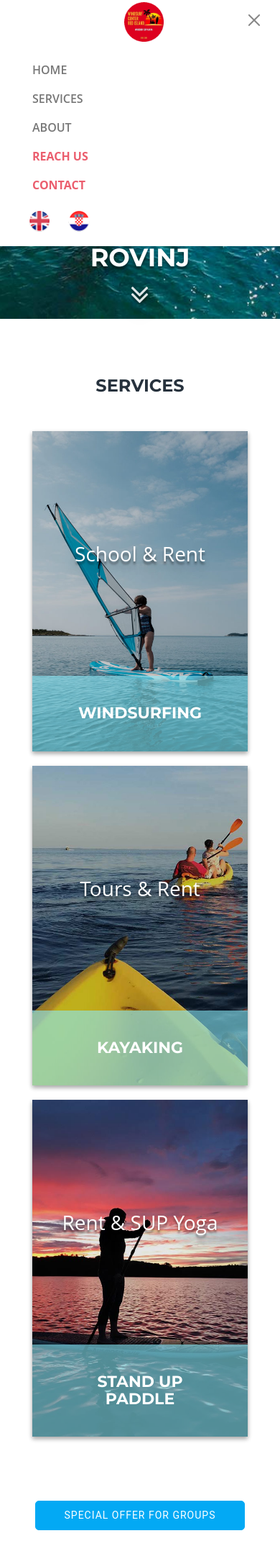
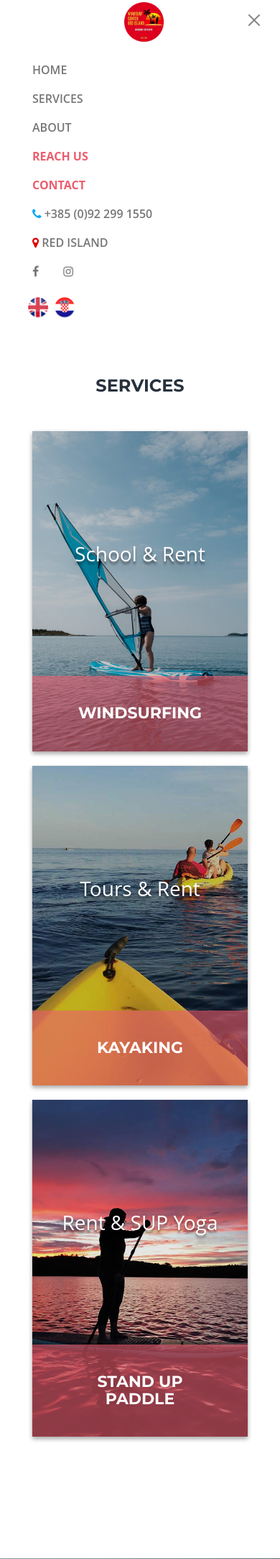
Before and after one commit to igrach123/windsurfing-rovinj, a PHP site: page / in a window 390 px wide, after a click on "Toggle navigation". Shown: the top 2166 px of the page at 72% size. Run offline with PHP 8.4, Linux system fonts and the light colour scheme.

Commit message:
started wokring on top location map and modal

```diff
--- a/css/style.css
+++ b/css/style.css
@@ -1242,6 +1242,10 @@ h2.pmd-card-title-text {
   .instagram-modal-link-sm:hover .fa {
     color: #bc2a8d !important; }
 
+@media only screen and (min-width: 320px) {
+  .fb-top,
+  .in-top {
+    display: inline-block !important; } }
 html {
   padding: 0px 0px;
   margin: 0px 0px; }
@@ -1674,13 +1678,38 @@ header {
 @media only screen and (min-width: 320px) {
   #lang-id {
     margin-top: 15px;
-    margin-left: 0%;
+    margin-left: 2%;
     font-size: 18px; }
     #lang-id a {
       display: inline;
-      padding: 5px 10px; }
+      padding: 1px 1px;
+      border-radius: 50%; }
       #lang-id a img {
         width: 30px; }
+    #lang-id a:hover, #lang-id a:active {
+      box-shadow: 0 3px 6px rgba(0, 0, 0, 0.16), 0 3px 6px rgba(0, 0, 0, 0.23);
+      -webkit-box-shadow: 0 3px 6px rgba(0, 0, 0, 0.16), 0 3px 6px rgba(0, 0, 0, 0.23);
+      -moz-box-shadow: 0 3px 6px rgba(0, 0, 0, 0.16), 0 3px 6px rgba(0, 0, 0, 0.23); }
+    #lang-id a:focus::before.a:hover::before {
+      text-decoration: none;
+      -webkit-transform: translate(-50%, 0) scaleX(1);
+              transform: translate(-50%, 0) scaleX(1); }
+    #lang-id a::before {
+      content: '';
+      position: absolute;
+      left: 50%;
+      bottom: 0;
+      width: 80%;
+      height: 2px;
+      background-color: inherit;
+      -webkit-transform-origin: center;
+              transform-origin: center;
+      -webkit-transform: translate(-50%, 0) scaleX(0);
+              transform: translate(-50%, 0) scaleX(0);
+      -webkit-transition: -webkit-transform 0.3s ease-in-out;
+      transition: -webkit-transform 0.3s ease-in-out;
+      transition: transform 0.3s ease-in-out;
+      transition: transform 0.3s ease-in-out, -webkit-transform 0.3s ease-in-out; }
     #lang-id .language button {
       color: rgba(0, 0, 0, 0.54);
       background-color: rgba(0, 210, 255, 0.5);
@@ -1720,6 +1749,12 @@ header {
       color: #eb5e6e;
       white-space: nowrap;
       font-size: 120%; } }
+@media only screen and (min-width: 320px) {
+  .top-phone {
+    color: #03a9f4; }
+
+  .top-map {
+    color: #dd0000; } }
 @media only screen and (min-width: 768px) {
   #call {
     padding: 5px;
@@ -1943,7 +1981,7 @@ header {
       padding: 40px;
       margin-bottom: 0;
       color: #ffffff;
-      background-color: rgba(137, 233, 248, 0.6);
+      background-color: rgba(235, 94, 110, 0.6);
       font-weight: 900;
       transition: 0.6s ease-in-out;
       -webkit-transition: 0.6s ease-in-out; }
--- a/footer.php
+++ b/footer.php
@@ -73,29 +73,38 @@
                     <li>
                         <h5> <span class="fa fa-map-marker"></span> BOAT DOCKING STATIONS </h5>
                     </li>
-                    <li><a href="https://goo.gl/maps/BCngHH2HKN8RS5WS7" target="_blank">Delfin Dock Station</a>
-                    </li>
-                    <li><a href="https://goo.gl/maps/iinY4j5iNL1tbNKc9" target="_blank">Mali Mol - Piccolo Molo, Trg
-                            Maršala Tita</a>
+                    <li><a href="https://goo.gl/maps/BCngHH2HKN8RS5WS7" target="_blank"
+                            class="btn btn-default btn-sm"><span class="fa fa-map-marker"></span> Delfin
+                            Dock Station</a> <br>
+                        <b class="text-muted">To Windsurf Centar - Red Island</b>
                     </li>
                     <br>
-                    <li class="text-left">
-                        <button id="brod" class="btn btn-info btn-sm" data-toggle="modal" type="button"
-                            data-target="#boat">BOAT SCHEDULE
+                    <li><a href="https://goo.gl/maps/iinY4j5iNL1tbNKc9" target="_blank"
+                            class="btn btn-default btn-sm"><span class="fa fa-map-marker"></span> Mali
+                            Mol
+                            Trg
+                            Maršala Tita</a> <br>
+                        <b class="text-muted">To Windsurf Centar - Red Island</b>
+                    </li>
+                    <br>
+                    <li class="">
+                        <button id="brod" class="btn btn-default btn-sm" data-toggle="modal" type="button"
+                            data-target="#boat"><span class="fa fa-clock-o"></span> BOAT SCHEDULE
                         </button>
                     </li>
 
                     <hr>
-                    <li>
+
+                    <li class="bot-contact">
                         <h5><span class="fa fa-phone"></span> TEL / <span class="fa fa-whatsapp"></span> WHATSAPP -
                             VIBER</h5>
                     </li>
-                    <li> <a href="tel:+385 (0)92299150"> +385 (0)92 299 150</a></li>
+                    <li class="bot-contact"> <a href="tel:+385 (0)92299150"> +385 (0)92 299 150</a></li>
                     <hr>
-                    <li>
+                    <li class="bot-contact">
                         <h5><span class="fa fa-envelope-o"></span> EMAIL</h5>
                     </li>
-                    <li>
+                    <li class="bot-contact">
                         <script TYPE="text/javascript">
                         emailE = ('info@windsurfing-rovinj' + '.com')
                         document.write('<a href="mailto:' + emailE + '">' + emailE + '</a>')
--- a/header.php
+++ b/header.php
@@ -41,6 +41,16 @@
 
                     <li><a data-scroll data-options='{ "easing": "easeInOutQuad" }' href="#footer"
                             class="scroll">CONTACT</a></li>
+                    <li class="visible-xs"><a href="tel:+385 (0)92 299 1550"> <span
+                                class="fa fa-phone top-phone"></span>
+                            +385 (0)92 299 1550</a> </li>
+                    <li class="visible-xs"> <a href="https://goo.gl/maps/ZRzkjmbGhNVTY5YY8" target="_blank"> <span
+                                class="fa fa-map-marker top-map"></span> RED ISLAND
+                        </a> </li>
+                    <li class="visible-xs"><a class="fb-top " href="https://www.facebook.com/wsurfrovinj/"
+                            target="_blank"><span class="fa fa-facebook "></span></a>
+                        <a class="in-top" href="https://www.instagram.com/windsurfingrovinj/" target="_blank">
+                            <span class="fa fa-instagram "></span></a></li>
                     <li id="lang-id">
                         <!-- <div class="dropdown language">
                             <button class="btn btn-warning btn-xs dropdown-toggle language" type="button"
--- a/index.php
+++ b/index.php
@@ -97,6 +97,7 @@
     <!-- unutra je samo div koji nesto zatvara -->
     <?php include "php/partner-slide.php" ?>
     <?php include "php/boat-times.php"?>
+    <?php include "php/top-location.php"?>
 
     <?php include "footer.php"?>
 
--- a/php/galery.php
+++ b/php/galery.php
@@ -3,7 +3,7 @@
 
     <div class="row">
         <div class="col-sm-12" id="bike-gallery">
-            <h3>GALLERY</h3>
+            <h2>GALLERY</h2>
             <!-- galerija -->
             <div id="collapseOne" class="panel-collapse collapse in" role="tabpanel" aria-labelledby="headingOne">
                 <div class="panel-body">
--- a/php/onama.php
+++ b/php/onama.php
@@ -1,5 +1,5 @@
 <div class="container-fluid no-padding" id="onama">
-
+    <h2 class="text-center">ABOUT US</h2>
     <div class="row text-center onama-wrapper">
         <div class="col-sm-6 onama-front ">
             <h3>OUR TEAM</h3>
@@ -7,7 +7,7 @@
         </div>
 
         <div class="col-sm-6 d  onama-front ocrvneom">
-            <h3>ABOUT US</h3>
+            <h3>WINDSURF CENTAR</h3>
             <p class=" text-justify text-muted">
                 <img src="img/crveni-bg.jpg" alt="red island rovinj" class="img-responsive card-2">
                 <b> Windsurf center Red Island </b> is established in the 1970s. It was one of the first windsurf
--- a/php/services.php
+++ b/php/services.php
@@ -39,10 +39,10 @@
             </div>
         </div>
         <br><br><br>
-        <div class="text-center">
+        <!-- <div class="text-center">
             <a href="#footer" class="btn btn-default scroll" data-scroll
                 data-options='{ "easing": "easeInOutQuad" }'>SPECIAL OFFER FOR GROUPS</a>
-        </div>
+        </div> -->
     </div>
 
 </section>
--- a/php/testimonials.php
+++ b/php/testimonials.php
@@ -1,5 +1,5 @@
 <section class="" id="peoplesay">
-    <h3 class="text-center">WHAT PEOPLE SAY</h3>
+    <h2 class="text-center">WHAT PEOPLE SAY</h2>
     <!-- OWL CAROUSEL -->
     <div id="testimonials" class="owl-carousel">
         <div class="testimonial">
--- /dev/null
+++ b/php/top-location.php
@@ -0,0 +1,137 @@
+<!-- MODAL KAYAKING-->
+<div id="top-location" class="modal fade" role="dialog" aria-labelledby="myModalLabel">
+    <div class="modal-dialog modal-lg" role="document">
+        <div class="modal-content text-justify">
+            <div class="modal-header">
+            <button type="button" class="close" data-dismiss="modal" aria-hidden="true"
+                    aria-label="Close">&times;</button>
+                <h4 class="modal-title">KAYAKING</h4>
+            </div>
+            <div class="modal-body">
+                <h5 class="services-sm-title">KAYAK RENTAL <span class="price-badge">80,00 HRK</span></h5>
+
+                <p class="text-muted">Possition of <strong>Windsurf center Red island</strong> is on hard of Rovinj
+                    archipelago. On a few
+                    minutes of paddeling on north side is situated Punta Corrente and quarry. From the south side of the
+                    center are situated the biggest and the most beautiful islands of Rovinj archipelago Maškin,
+                    Stturago, St. John and St John light house which is the most prominent island of North Adriatic.
+                    Every of this islands hiding untouched beaches and coves which can only come from the sea.
+                </p>
+                <hr>
+                <h5 class="services-sm-title">KAYAK SUNSET TOUR <span class="price-badge">200,00 HRK</span></h5>
+
+                <p class="text-muted">Eveyone already know that Rovinj have one of the most beautiful sunset, but if you
+                    want to expirience sunset with complete peace it will be good to move away on the sea without noise
+                    of engine, just with sounds of paddle, kayak and water.
+                    <strong>Sunset Tour</strong> start every day at 06:00 pm. Before sunset we visit islands Sturago and
+                    St. John and
+                    than we enjoy the sunset from the sea. During the sunset is big possibility to meet dolphins but we
+                    can not guarantee this.
+                    <br>
+                    <strong>Sunset Tour</strong> is easy (5 km) with easy paddleing tempo.
+
+                </p>
+                <hr>
+                <h5 class="services-sm-title">PRICE LIST</h5>
+                <h6 class="text-muted text-center h7"><b>RENTAL</b></h6>
+                <div class="table-responsive">
+                    <table class="table table-hover table-striped">
+                        <thead>
+                            <tr>
+                                <th scope="col">1H KAYAK RENTAL </th>
+                                <th scope="col">2H KAYAK RENTAL </th>
+                                <th scope="col">4H KAYAK RENTAL </th>
+                                <th scope="col">8H KAYAK RENTAL </th>
+
+
+
+                            </tr>
+                        </thead>
+                        <tbody>
+                            <tr>
+                                <td>80.00 kn</td>
+                                <td>150,00 kn</td>
+                                <td>250,00 kn</td>
+                                <td>400,00 kn</td>
+
+                            </tr>
+                        </tbody>
+                    </table>
+                </div>
+                <hr>
+                <h6 class="text-muted text-center h7"><b>TOUR</b></h6>
+                <div class="table-responsive">
+                    <table class="table table-hover table-striped">
+                        <thead>
+                            <tr>
+                                <th scope="col">KAYAK SUNSET TOUR 18:00-21:00 </th>
+                            </tr>
+                        </thead>
+                        <tbody>
+                            <tr>
+                                <td>200.00 kn</td>
+                            </tr>
+                        </tbody>
+                    </table>
+                </div>
+                <div class="text-center">
+                    <a href="img/kayak/kayak-price.jpg" class="btn btn-default ">DOWNLOAD PRICE
+                        LIST</a>
+                </div>
+                <hr>
+                <h5 class="services-sm-title">GALLERY & SOCIAL</h5>
+
+                <!-- galerija -->
+                <div id="collapseOne" class="panel-collapse collapse in" role="tabpanel" aria-labelledby="headingOne">
+                    <div class="panel-body">
+                        <div id="kayaking" class="row">
+                            <div class="botmargin col-xs-4 col-sm-6">
+                                <a href="img/kayak/k1.jpg" title="kayak tour">
+                                    <img src="img/kayak/k1_sm.jpg" data-src="img/kayak/k1_sm.jpg"
+                                        class="img img-responsive img-rounded " alt="kayak tour"></a>
+                            </div>
+                            <div class="botmargin col-xs-4 col-sm-3">
+                                <a href="img/kayak/k2.jpg" title="kayak tour">
+                                    <img src="img/kayak/k2_sm.jpg" data-src="img/kayak/k2_sm.jpg"
+                                        class="img img-responsive img-rounded " alt="kayak tour"></a>
+                            </div>
+                            <div class="botmargin col-xs-4 col-sm-3">
+                                <a href="img/kayak/k3.jpg" title="kayak tour">
+                                    <img src="img/kayak/k3_sm.jpg" data-src="img/kayak/k3_sm.jpg"
+                                        class="img img-responsive img-rounded " alt="kayak tour"></a>
+                            </div>
+                            <div class="botmargin col-xs-4 col-sm-3">
+                                <a href="img/kayak/k4.jpg" title="kayak tour">
+                                    <img src="img/kayak/k4_sm.jpg" data-src="img/kayak/k4_sm.jpg"
+                                        class="img img-responsive img-rounded " alt="kayak tour"></a>
+                            </div>
+                            <div class="botmargin col-xs-4 col-sm-3">
+                                <a href="img/kayak/k5.jpg" title="kayak tour">
+                                    <img src="img/kayak/k5_sm.jpg" data-src="img/kayak/k5_sm.jpg"
+                                        class="img img-responsive img-rounded " alt="kayak tour"></a>
+                            </div>
+                            <div class="botmargin col-xs-4 col-sm-3 visible-xs    ">
+                                <a href="img/kayak/k6.jpg" title="kayak tour">
+                                    <img src="img/kayak/k6_sm.jpg" data-src="img/kayak/k6_sm.jpg"
+                                        class="img img-responsive img-rounded " alt="kayak tour"></a>
+                            </div>
+
+                        </div>
+                    </div> <!-- panel body -->
+                </div> <!-- collapse one -->
+
+
+                <div class="modal-footer row">
+                    <div class="text-left social-wrapper pull-left">
+                        <a class="facebook-modal-link " href="https://www.facebook.com/wsurfrovinj/"
+                            target="_blank"><span class="fa fa-facebook fa-2x"></span></a>
+                        <a class="instagram-modal-link " href="https://www.instagram.com/windsurfingrovinj/"
+                            target="_blank">
+                            <span class="fa fa-instagram fa-2x"></span></a>
+                    </div>
+                    <button type="button" class="btn btn-primary pull-right" data-dismiss="modal">Close</button>
+                </div>
+            </div><!-- MODAL BODY -->
+        </div> <!-- modal content -->
+    </div><!-- end  of Modal dialog -->
+</div>
--- a/sass/_imghover.scss
+++ b/sass/_imghover.scss
@@ -45,7 +45,7 @@
     padding: 40px;
     margin-bottom: 0;
     color: $bg-white;
-    background-color: rgba($torkis-blue, 0.6);
+    background-color: rgba($main-orange, 0.6);
     font-weight: 900;
     transition: 0.6s ease-in-out;
     -webkit-transition: 0.6s ease-in-out;
@@ -70,6 +70,6 @@
 .s-img-h-3:focus {
   text-decoration: none;
   h3 {
-    background-color: rgba($torkis-blue, 1);
+    background-color: rgba($main-orange, 1);
   }
 }
--- a/sass/_social.scss
+++ b/sass/_social.scss
@@ -76,3 +76,9 @@
   background-color: inherit !important;
   border: 1px solid #bc2a8d;
 }
+@include xxs {
+  .fb-top,
+  .in-top {
+    display: inline-block !important;
+  }
+}
--- a/sass/style.scss
+++ b/sass/style.scss
@@ -584,15 +584,39 @@
     @include xxs {
         #lang-id{
             margin-top: 15px;
-            margin-left: 0%;
+            margin-left: 2%;
             font-size: 18px;
             a{
                 display: inline;
-                padding: 5px 10px;
+                padding: 1px 1px;
+                border-radius: 50%;
                 img{
                     width: 30px;
                 }
             }
+            a:hover,a:active{
+                box-shadow: 0 3px 6px rgba(0,0,0,0.16), 0 3px 6px rgba(0,0,0,0.23);
+                -webkit-box-shadow: 0 3px 6px rgba(0,0,0,0.16), 0 3px 6px rgba(0,0,0,0.23);
+                -moz-box-shadow: 0 3px 6px rgba(0,0,0,0.16), 0 3px 6px rgba(0,0,0,0.23);
+            }
+            //removed cool animaton from lang id
+            a:focus::before.a:hover::before{
+                text-decoration: none;
+                transform: translate(-50%, 0) scaleX(1);
+            }
+            a::before{
+                content: '';
+                position: absolute;
+                left: 50%;
+                bottom: 0;
+                width: 80%;
+                height: 2px;
+                background-color: inherit;
+                transform-origin: center;
+                transform: translate(-50%, 0) scaleX(0);
+                transition: transform 0.3s ease-in-out;
+            }
+
 
 
 
@@ -652,7 +676,14 @@
 
     }
 
-
+    @include xxs{
+        .top-phone{
+            color: $main-blue;
+        }
+        .top-map{
+            color: #dd0000;
+        }
+    }
     @include sm {
         #call{
             padding: 5px;
@@ -707,7 +738,7 @@
         }
         #lang-id{
             margin-top: 0px;
-            margin-left: 0%;
+            margin-left: 10px;
 
             .language button{
                 color:$bg-white;
@@ -805,6 +836,11 @@
                 color:$main-orange;
                 white-space: nowrap;
                 font-size: 85%;
+            }
+        }
+        @include md{
+            #lang-id{
+                margin-left: 15px;
             }
         }
 
```
Also changed, not shown: other parts of css/style.css (+20 -11 lines), other parts of sass/style.scss (+24 -10 lines), 1 other file. Lines whose indentation alone changed are shown as unchanged.
